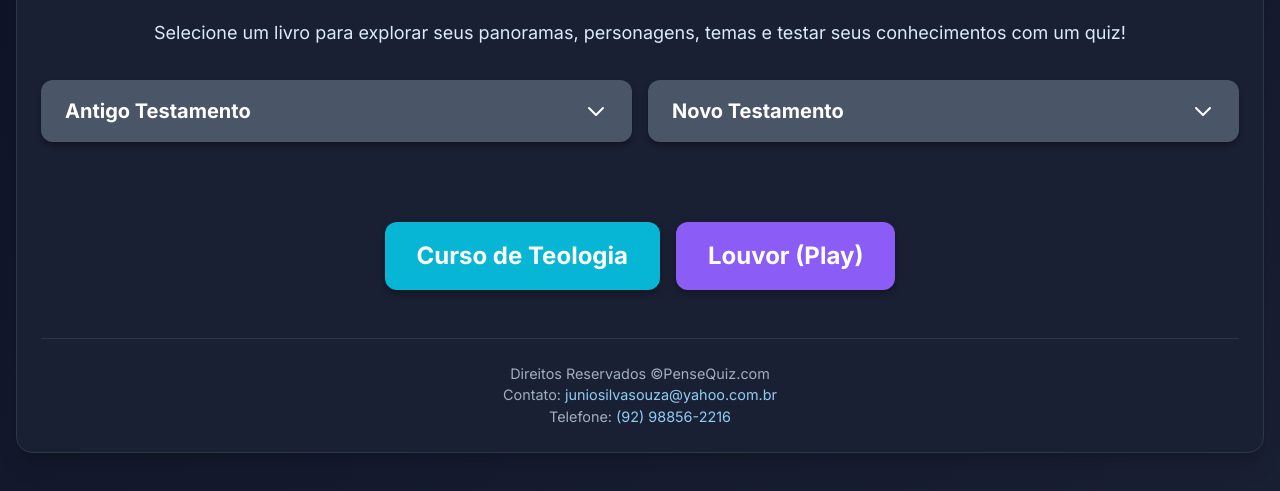
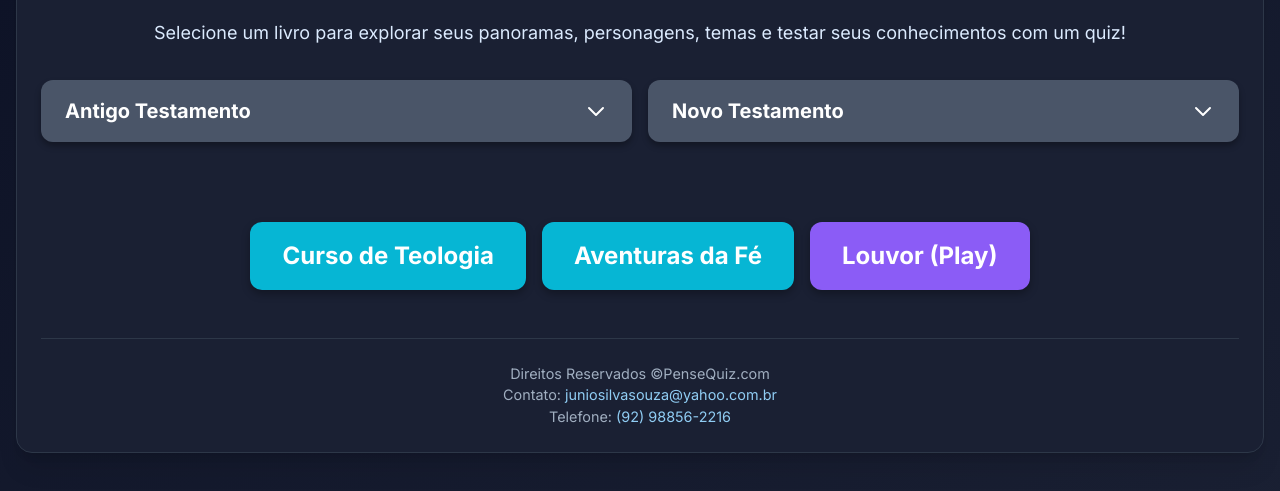
Before and after one commit to jonasouza10/bibliaquiz, a plain HTML site: page index.html in a window 1280 px wide. Shown: the part 251-742 px from the top of the page. Drawn offline with nearby package versions, Linux system fonts and the light colour scheme.

Commit message:
index.html

```diff
--- a/index.html
+++ b/index.html
@@ -335,6 +335,7 @@
 
         <div class="flex justify-center mb-8">
             <a href="teologia.html" class="theology-course-button">Curso de Teologia</a>
+			 <a href="menujornada.html" class="theology-course-button">Aventuras da Fé</a>
             <button id="praiseButton" class="praise-button">Louvor (Play)</button>
         </div>
 
```
